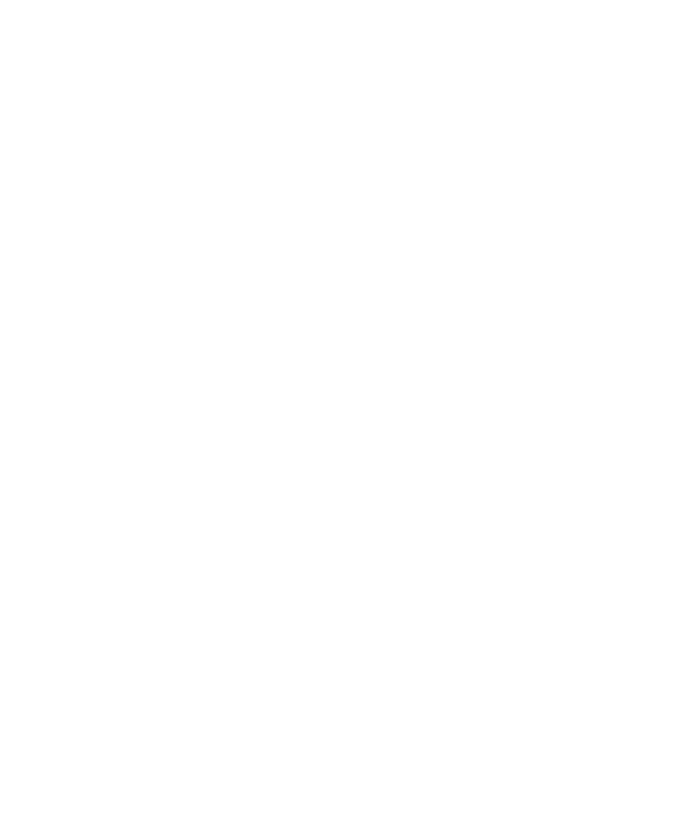
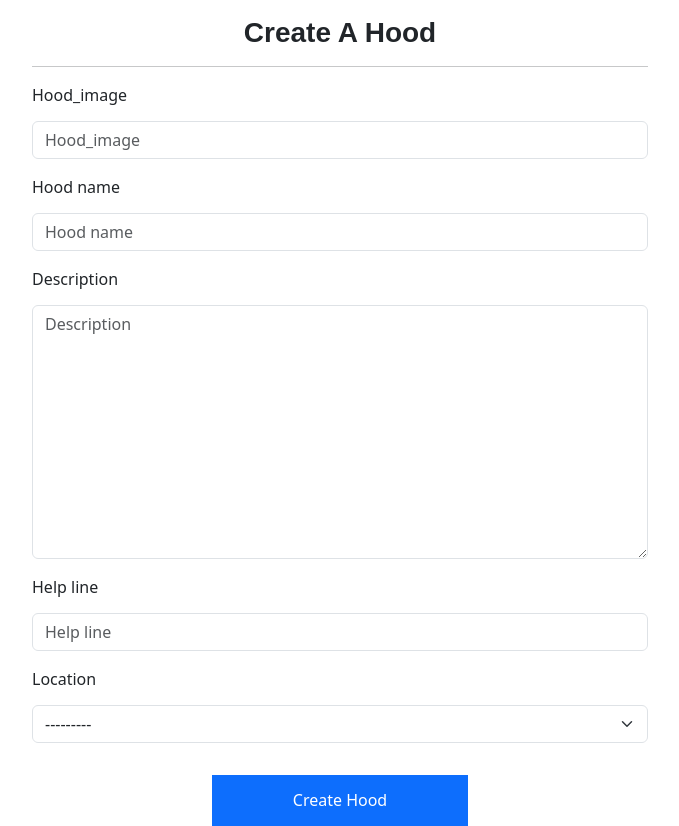
Before and after one commit to Williamsoditi/The-Block, a Django app: page /create_hood/ in a window 1280 px wide. Before the commit the part shown is empty. Shown: the whole page, without its empty margins (300-979 px from the left). Before the commit the page ends 800 px from the top, so only its background shows below. Run offline with Django 4.2, Linux system fonts and the light colour scheme; the visitor is signed in with stand-in values (Sample User, id 1); data that the repository does not hold is empty; some libraries are stand-ins or nearby versions; some web fonts are replaced.

Commit message:
Feat : Adds create_hood template

```diff
--- a/HoodApp/templates/hood/create_hood.html
+++ b/HoodApp/templates/hood/create_hood.html
@@ -0,0 +1,41 @@
+{%extends 'base.html' %}
+{% load static %}
+{% load bootstrap5 %}
+{% block content %}
+
+<div class="container-fluid">
+    <div class="row">
+      <!-- Empty div -->
+      <div class="col-md-3"></div>
+      <div class="col-md-6 mt-3">
+        <div class="panel panel-default">
+
+          <div class="panel-heading">
+            <h3 class="text-center"><strong>Create A Hood</strong></h3>
+            <hr>
+          </div>
+          <div class="panel-body">
+
+            <form  action="{% url 'create_hood' %}" method="post"enctype="multipart/form-data">
+              {% csrf_token %}
+              {% bootstrap_form hood_form%}
+
+              <div class="form-group text-center">
+                <input type="submit" class= "btn btn-primary mt-3 prof-btn" value="Create Hood">
+              </div>
+            </form>
+
+          </div>
+        </div>
+
+      </div>
+      <!-- empty div -->
+      <div class="col-md-3"></div>
+    </div>
+</div>
+
+
+
+
+
+{% endblock %}
--- a/static/css/base.css
+++ b/static/css/base.css
@@ -3,7 +3,7 @@
     margin: 0;
     padding: 0;
     box-sizing: border-box;
-    overflow: hidden;
+    overflow: auto!important;
 }
 
 p, a{
```
